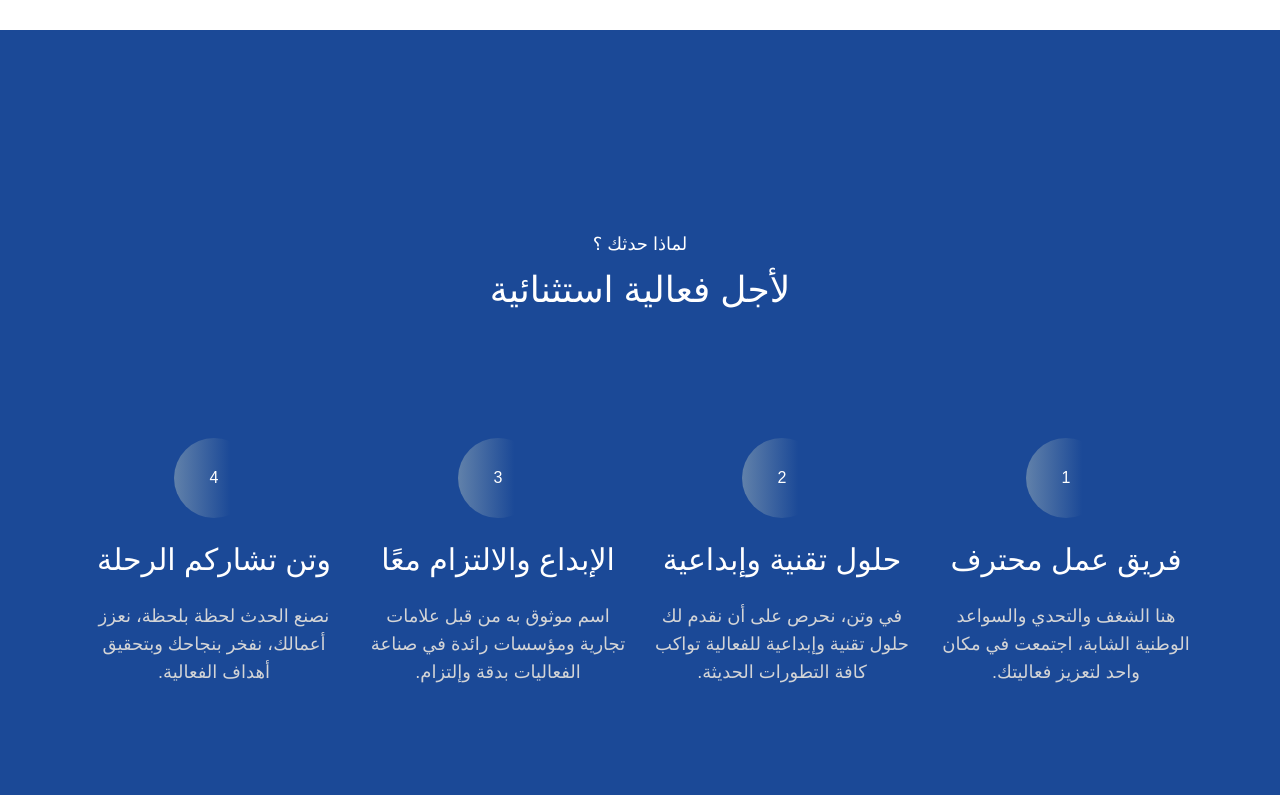
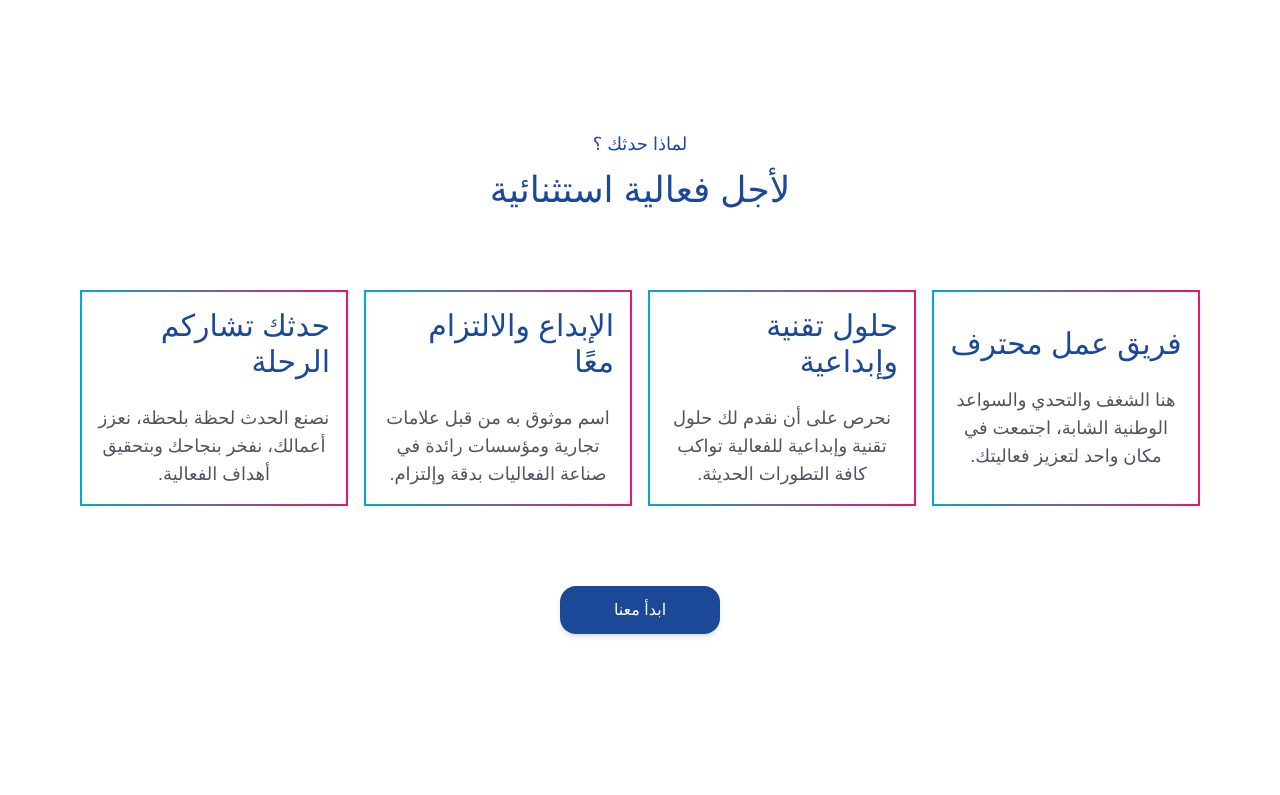
Before and after one commit to beko09/yourevent, a plain HTML site: page index.html in a window 1280 px wide. Shown: the part 2260-3055 px from the top of the page. Drawn offline with Linux system fonts and the light colour scheme; a web font is replaced by a local one.

Commit message:
edit: content section why-your event

```diff
--- a/index.html
+++ b/index.html
@@ -1,6 +1,5 @@
 <!DOCTYPE html>
 <html lang="ar" dir="rtl">
-
 <head>
   <meta charset="UTF-8">
   <meta http-equiv="X-UA-Compatible" content="IE=edge">
@@ -236,14 +235,12 @@
   <section class="why-yourevent">
     <div class="container px-4 mx-auto lg:px-20">
       <div class="text-center">
-        <h6 class="pb-3 text-lg text-center text-white"> لماذا حدثك ؟</h6>
-        <h1 class="text-xl text-white lg:text-4xl">لأجل فعالية استثنائية</h1>
+        <h6 class="pb-3 text-lg text-center text-primary"> لماذا حدثك ؟</h6>
+        <h1 class="text-xl text-primary lg:text-4xl">لأجل فعالية استثنائية</h1>
       </div>
-      <div class="grid grid-cols-1 gap-4 pt-4 lg:grid-cols-4 lg:pt-32">
+      <div class="grid grid-cols-1 gap-4 pt-4 lg:grid-cols-4 lg:pt-20">
         <div class="why-card">
-          <h1 class="why-number">
-            1
-          </h1>
+
           <h2 class="why-title">فريق عمل محترف</h2>
           <p class="why-text">
 
@@ -251,19 +248,15 @@
           </p>
         </div>
         <div class="why-card">
-          <h1 class="why-number">
-            2
-          </h1>
+
           <h2 class="why-title">حلول تقنية وإبداعية </h2>
           <p class="why-text">
 
-            في وتن، نحرص على أن نقدم لك حلول تقنية وإبداعية للفعالية تواكب كافة التطورات الحديثة.
+              نحرص على أن نقدم لك حلول تقنية وإبداعية للفعالية تواكب كافة التطورات الحديثة.
           </p>
         </div>
         <div class="why-card">
-          <h1 class="why-number">
-            3
-          </h1>
+
           <h2 class="why-title">الإبداع والالتزام معًا</h2>
           <p class="why-text">
 
@@ -271,18 +264,16 @@
           </p>
         </div>
         <div class="why-card">
-          <h1 class="why-number">
-            4
-          </h1>
-          <h2 class="why-title">وتن تشاركم الرحلة</h2>
+
+          <h2 class="why-title">حدثك تشاركم الرحلة</h2>
           <p class="why-text">
 
             نصنع الحدث لحظة بلحظة، نعزز أعمالك، نفخر بنجاحك وبتحقيق أهداف الفعالية.
           </p>
         </div>
       </div>
-      <div class="flex flex-row justify-center pt-8 lg:pt-28">
-        <a href="contact.html" class="main-btn !bg-[#6588c4] shadow-md w-full">ابدأ معنا</a>
+      <div class="flex flex-row justify-center pt-8 lg:pt-20">
+        <a href="contact.html" class="main-btn  shadow-md w-full">ابدأ معنا</a>
       </div>
     </div>
     <ul class="shape-group-2">
```
Also changed, not shown: index-en.html (+9 -17 lines), css/style.css.
